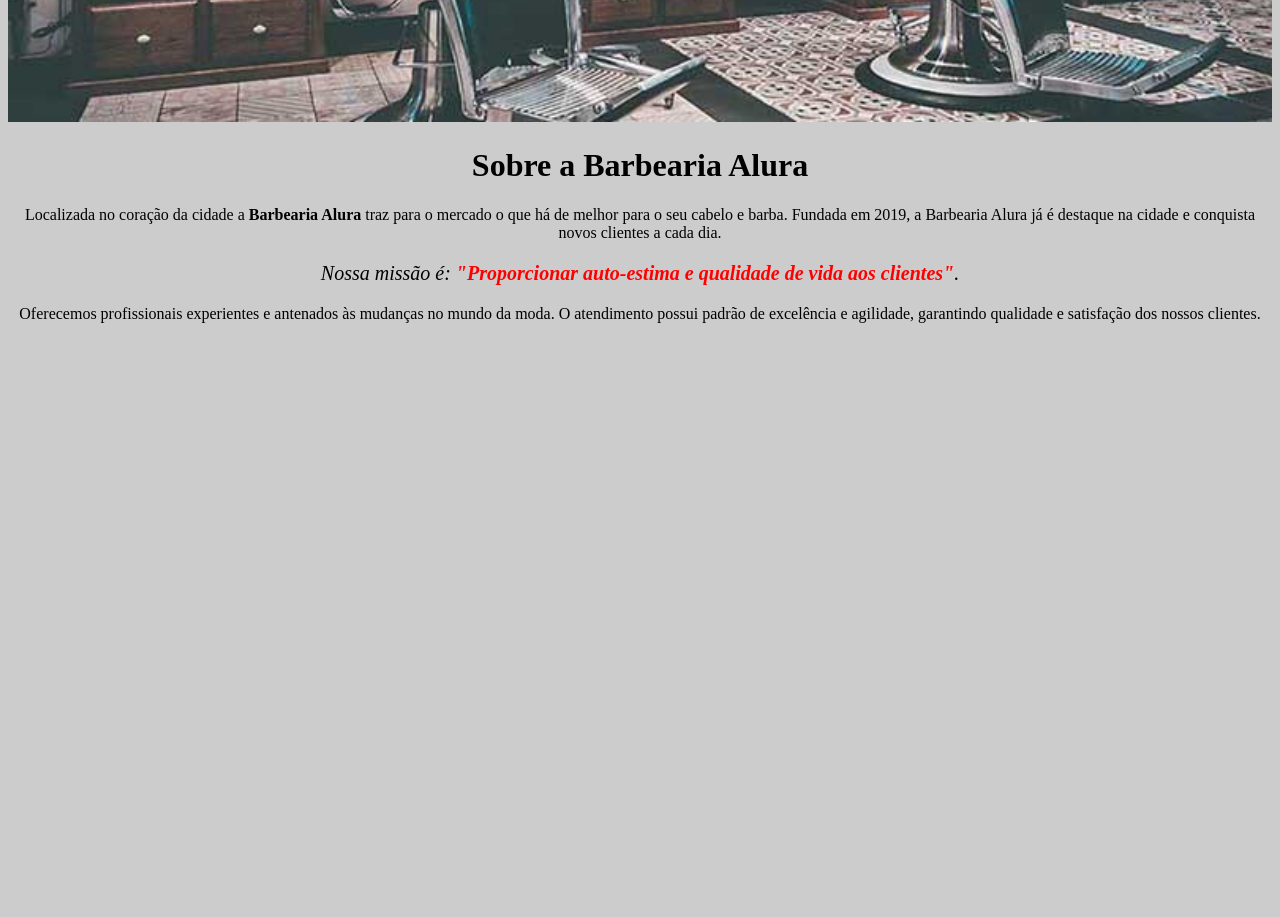
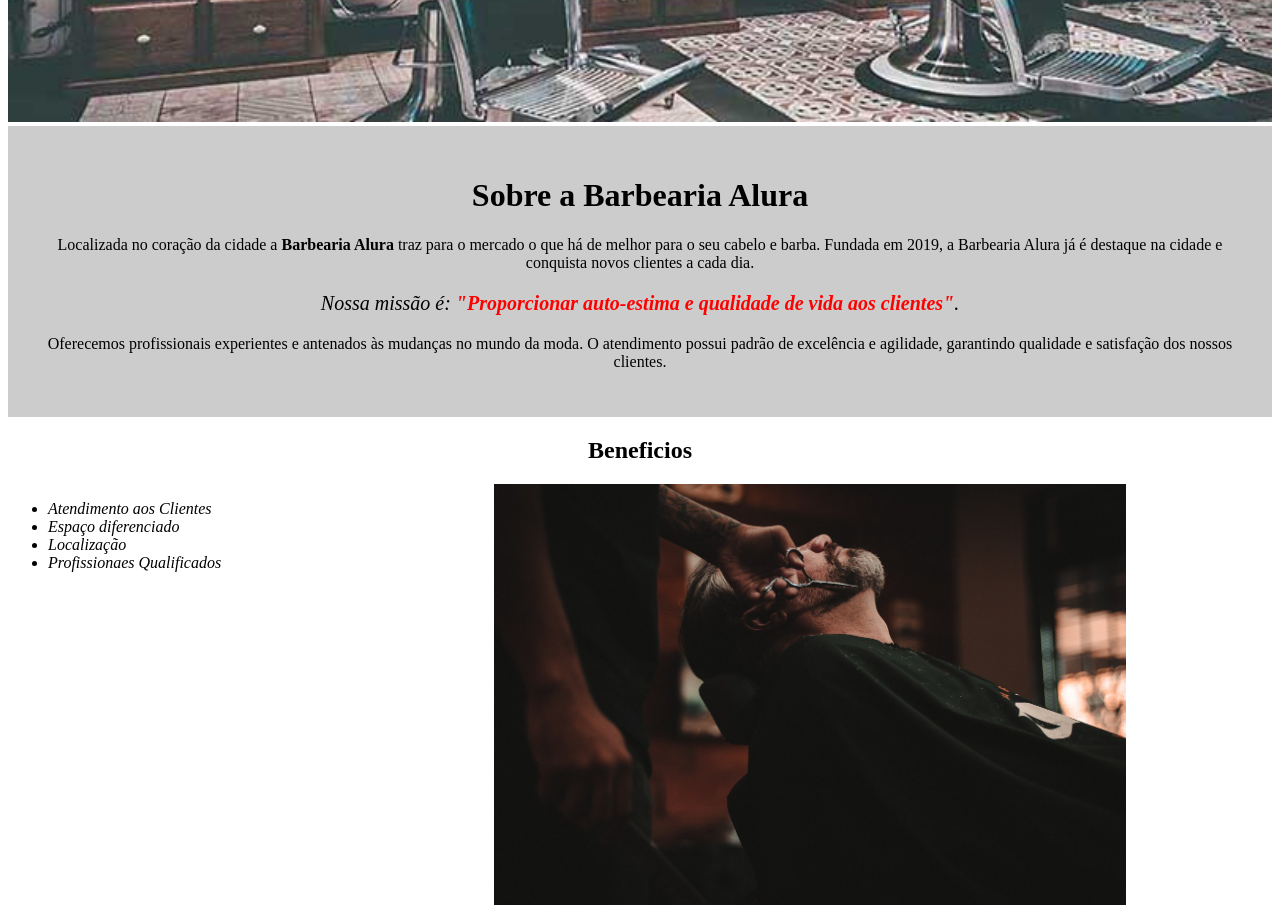
Before and after one commit to Filipe463/alura, a plain HTML site: page HTML e CSS/05.Listas e divisões de conteúdo/index.html in a window 1280 px wide. Shown: the part 360-1277 px from the top of the page. Before the commit the page ends 800 px from the top, so only its background shows below. Drawn offline with Linux system fonts and the light colour scheme.

Commit message:
Aula05 ok

```diff
--- a/HTML e CSS/05.Listas e divisões de conteúdo/index.html
+++ b/HTML e CSS/05.Listas e divisões de conteúdo/index.html
@@ -8,13 +8,26 @@
 
 	<body>
 		<img id="banner" src="banner.jpg">
+		<div class="principal">
+			<h1>Sobre a Barbearia Alura</h1>
 
-		<h1>Sobre a Barbearia Alura</h1>
+			<p>Localizada no coração da cidade a <strong>Barbearia Alura</strong> traz para o mercado o que há de melhor para o seu cabelo e barba. Fundada em 2019, a Barbearia Alura já é destaque na cidade e conquista novos clientes a cada dia.</p>
 
-		<p>Localizada no coração da cidade a <strong>Barbearia Alura</strong> traz para o mercado o que há de melhor para o seu cabelo e barba. Fundada em 2019, a Barbearia Alura já é destaque na cidade e conquista novos clientes a cada dia.</p>
+			<p id="missao"><em>Nossa missão é: <strong>"Proporcionar auto-estima e qualidade de vida aos clientes"</strong>.</em></p>
 
-		<p id="missao"><em>Nossa missão é: <strong>"Proporcionar auto-estima e qualidade de vida aos clientes"</strong>.</em></p>
+			<p>Oferecemos profissionais experientes e antenados às mudanças no mundo da moda. O atendimento possui padrão de excelência e agilidade, garantindo qualidade e satisfação dos nossos clientes.</p>
+		</div>
+		<div class="Beneficios">
+			<h2>Beneficios</h2>
 
-		<p>Oferecemos profissionais experientes e antenados às mudanças no mundo da moda. O atendimento possui padrão de excelência e agilidade, garantindo qualidade e satisfação dos nossos clientes.</p>
+			<ul>
+				<li class="itens">Atendimento aos Clientes</li>
+				<li class="itens">Espaço diferenciado</li>
+				<li class="itens">Localização</li>
+				<li class="itens">Profissionaes Qualificados</li>
+			</ul>
+
+			<img src="Beneficios.jpg" class="imagemBeneficio">
+		</div>
 	</body>
 </html>
--- a/HTML e CSS/05.Listas e divisões de conteúdo/style.css
+++ b/HTML e CSS/05.Listas e divisões de conteúdo/style.css
@@ -1,5 +1,9 @@
 body {
-	background: #CCCCCC
+
+}
+.principal{
+	background: #cccccc;
+	padding: 30px;
 }
 
 #banner {
@@ -21,3 +25,22 @@ p {
 em strong {
 	color: #FF0000;
 }
+.itens{
+	font-style: italic;
+}
+.beneficios {
+    background: #FFFFFF;
+    padding: 20px;
+}
+h2{
+	text-align: center;
+}
+ul{
+	display: inline-block;
+	vertical-align: top;
+	width: 20%;
+	margin-right: 15%;
+}
+.imagemBeneficio{
+	width: 50%;
+}
```
Also changed, not shown: HTML e CSS/05.Listas e divisões de conteúdo/beneficios.jpg (added).
